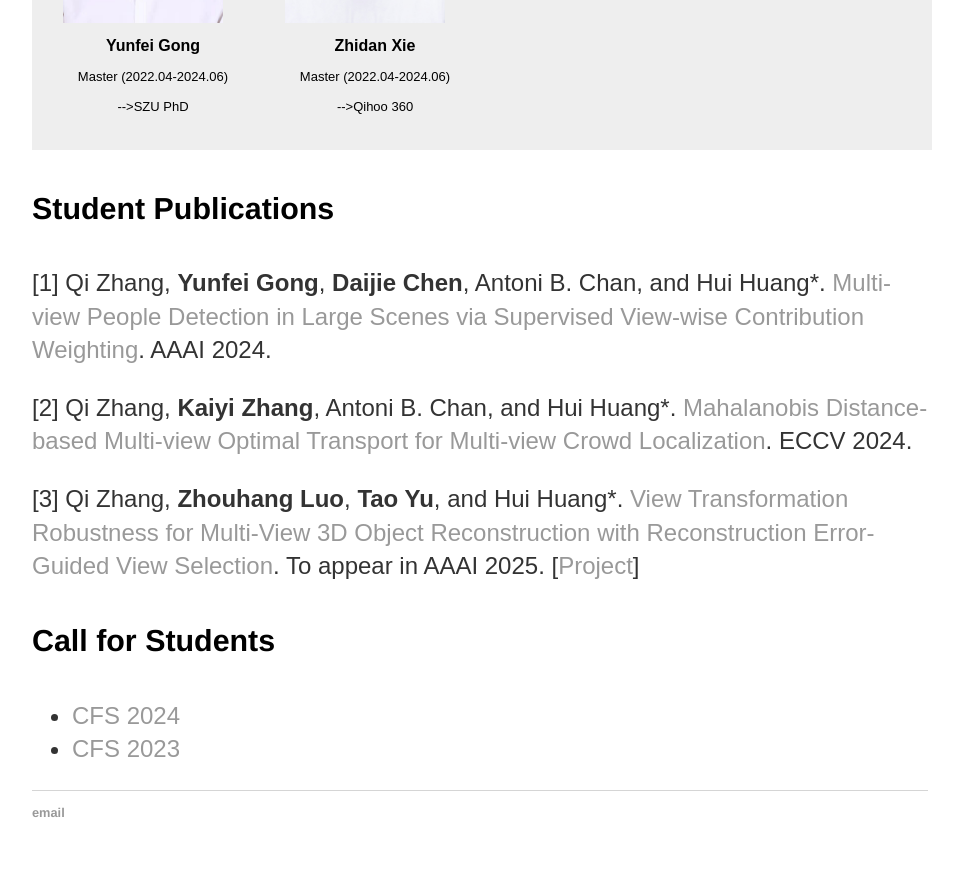
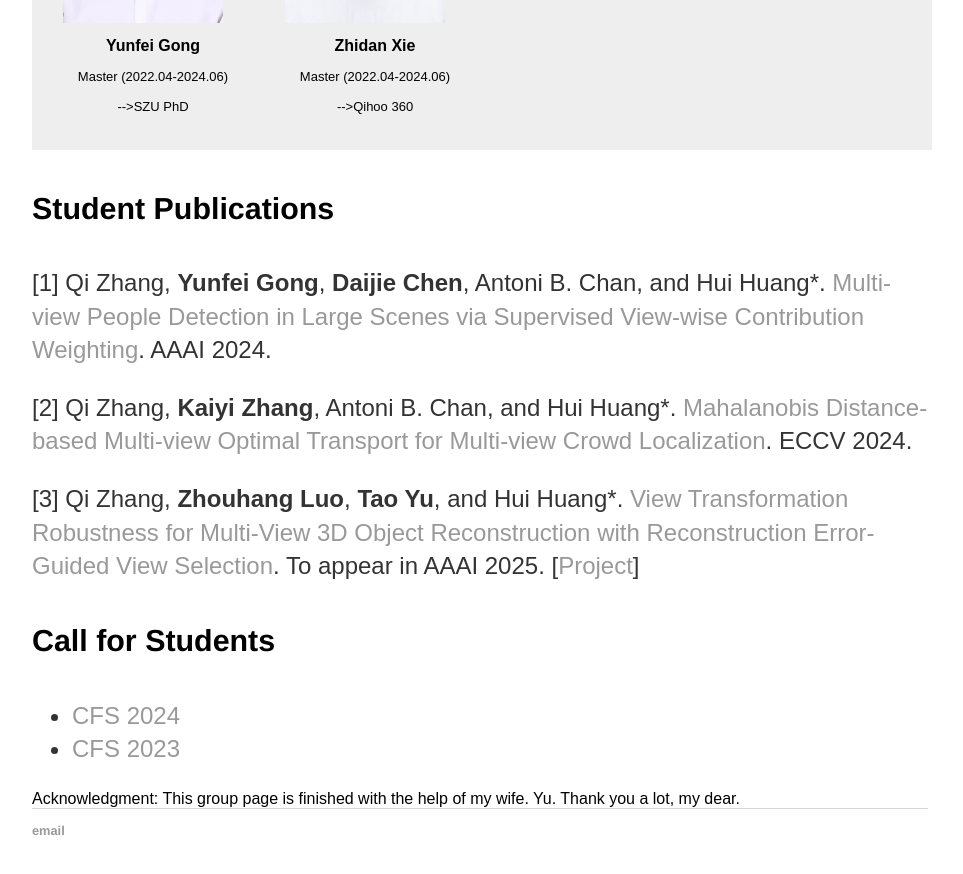
Before and after one commit to zqyq/zqyq.github.io, a Jekyll site: the page built from group/index.html, in a window 1280 px wide and 900 px high, scrolled down 2826 px. Shown: the top 874 px of the window, without its empty margins (160-1123 px from the left). Built offline with Jekyll 4.4.1, drawn with Linux system fonts in a browser that asks for light colours.

Commit message:
Update index.html

```diff
--- a/group/index.html
+++ b/group/index.html
@@ -145,4 +145,4 @@
 	<li><a href=./CFS/CFS2023.pdf> CFS 2023 </a></li>
 	</ul>
 
-<!-- (Acknowledgment: This group page is finished with the help of my wife Ms. Yu. Thank you a lot, my dear. ) -->
+Acknowledgment: This group page is finished with the help of my wife. Yu. Thank you a lot, my dear.
```
